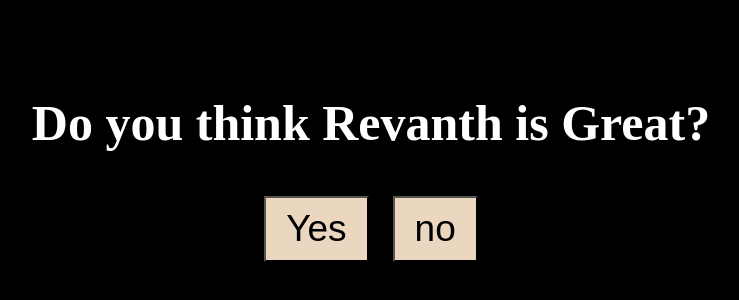
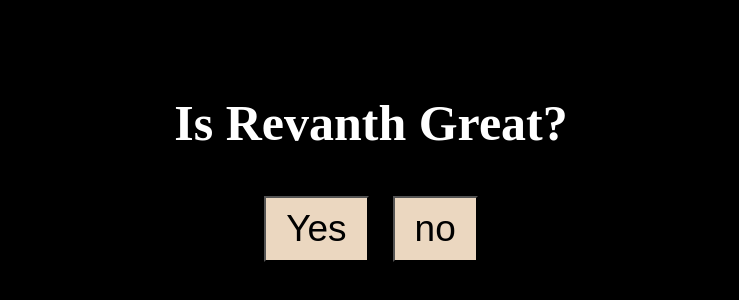
Before and after one commit to revanth-ch/playtime, a plain HTML site: page index.html in a window 1280 px wide. Shown: the part 98-398 px from the top of the page, without its empty margins (269-1008 px from the left). Drawn offline with Linux system fonts and the light colour scheme.

Commit message:
Update index.html

```diff
--- a/index.html
+++ b/index.html
@@ -7,7 +7,7 @@
     <link rel="stylesheet" href="styles.css">
 </head>
 <body>
-    <h1 id="text">Do you think Revanth is Great?</h1>
+    <h1 id="text">Is Revanth Great?</h1>
     <button id="yesbutton">Yes</button>
     <button id="nobutton">no</button>
     <div id="image_carrier"></div>
```
